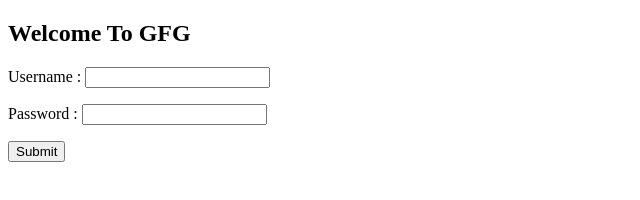
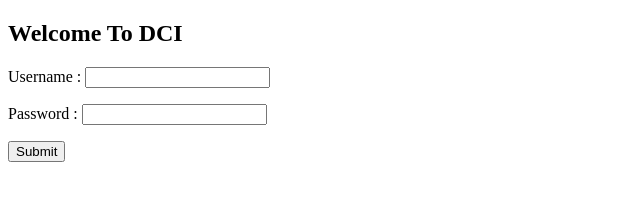
Before and after one commit to NootanVijapure/HtmlCssTutorial, a plain HTML site: page index.html in a window 1280 px wide. Shown: the full height of the page, 0-640 px from the left. Drawn offline with Linux system fonts and the light colour scheme.

Commit message:
modified

```diff
--- a/index.html
+++ b/index.html
@@ -5,7 +5,7 @@
 </head>
 
 <body>
-	<h2>Welcome To GFG</h2>
+	<h2>Welcome To DCI</h2>
 	<form>
 
 		<p>
```
